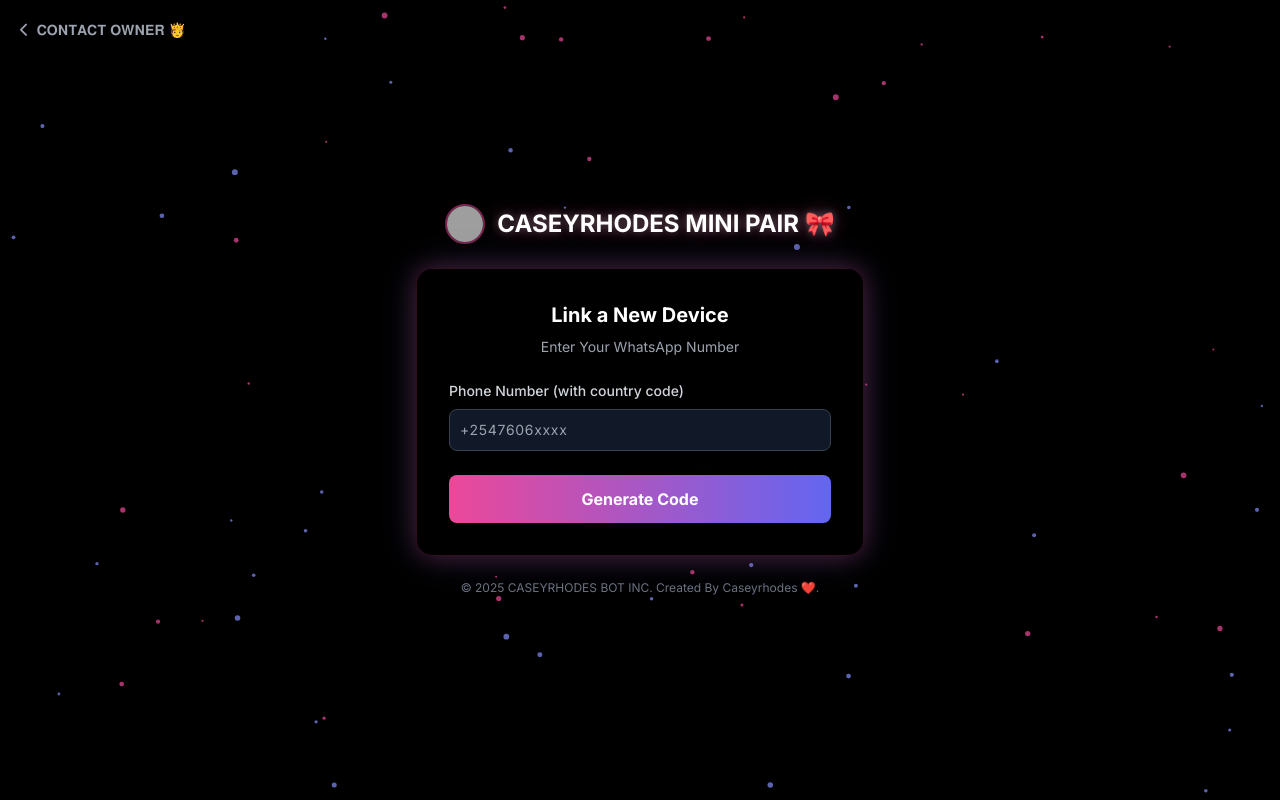
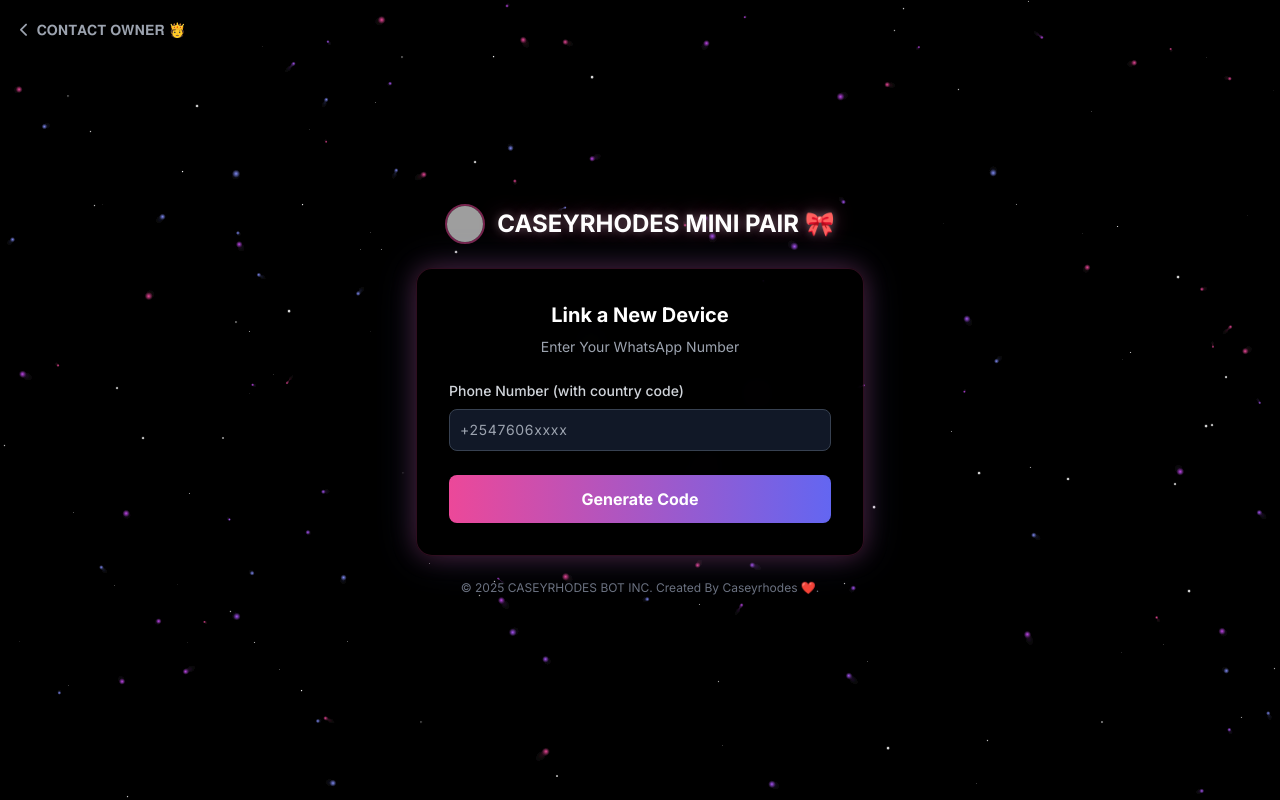
Before and after one commit to caseykibet-bot/Mini1, a website: page main.html in a window 1280 px wide. Drawn offline with nearby package versions, Linux system fonts and the light colour scheme; grey boxes are pictures that could not be loaded; animation ran at ten frames a second.

Commit message:
ᴄᴀsᴇʏʀʜᴏᴅᴇs ᴛᴇᴄʜ

```diff
--- a/main.html
+++ b/main.html
@@ -52,17 +52,31 @@
         .toast.show {
             bottom: 30px;
         }
+
+        /* Star styles */
+        .star {
+            position: absolute;
+            background-color: white;
+            border-radius: 50%;
+            animation: twinkle 3s infinite ease-in-out;
+            z-index: 1;
+        }
+
+        @keyframes twinkle {
+            0%, 100% { opacity: 0.2; transform: scale(0.8); }
+            50% { opacity: 1; transform: scale(1.2); }
+        }
     </style>
 </head>
 <body class="p-4">
 
 <canvas id="particle-canvas"></canvas>
+<div id="stars-container"></div>
 
 <a href="https://wa.me/+254704472907" class="fixed top-5 left-5 z-20 flex items-center space-x-2 text-sm text-gray-400 hover:text-pink-400 transition-colors duration-300 group" title="Back to main website">
     <i class="fas fa-chevron-left transform group-hover:-translate-x-1 transition-transform duration-300"></i>
     <span>𝐂𝐎𝐍𝐓𝐀𝐂𝐓 𝐎𝐖𝐍𝐄𝐑 🫅</span>
 </a>
-
 
 <main class="w-full max-w-md mx-auto relative z-10">
 
@@ -130,6 +144,34 @@
 
 <script src="https://cdnjs.cloudflare.com/ajax/libs/axios/1.0.0-alpha.1/axios.min.js"></script>
 <script>
+    // Create stars
+    function createStars() {
+        const starsContainer = document.getElementById('stars-container');
+        const starCount = 100;
+
+        for (let i = 0; i < starCount; i++) {
+            const star = document.createElement('div');
+            star.classList.add('star');
+
+            // Random position
+            const x = Math.random() * window.innerWidth;
+            const y = Math.random() * window.innerHeight;
+
+            // Random size (0.5px to 2px)
+            const size = Math.random() * 1.5 + 0.5;
+
+            // Random animation delay
+            const delay = Math.random() * 5;
+
+            star.style.left = `${x}px`;
+            star.style.top = `${y}px`;
+            star.style.width = `${size}px`;
+            star.style.height = `${size}px`;
+            star.style.animationDelay = `${delay}s`;
+
+            starsContainer.appendChild(star);
+        }
+    }
 
     const canvas = document.getElementById('particle-canvas');
     const ctx = canvas.getContext('2d');
@@ -137,30 +179,70 @@
     canvas.height = window.innerHeight;
     let particlesArray;
 
-    const particleCount = 70;
-    const colors = ['rgba(236, 72, 153, 0.7)', 'rgba(129, 140, 248, 0.7)'];
+    const particleCount = 100;
+    const colors = [
+        'rgba(236, 72, 153, 0.7)',   // Pink
+        'rgba(192, 72, 236, 0.7)',   // Purple-pink
+        'rgba(129, 140, 248, 0.7)',  // Indigo
+        'rgba(168, 85, 247, 0.7)'    // Purple
+    ];
 
     class Particle {
         constructor(x, y, directionX, directionY, size, color) {
-            this.x = x; this.y = y; this.directionX = directionX; this.directionY = directionY; this.size = size; this.color = color;
+            this.x = x;
+            this.y = y;
+            this.directionX = directionX;
+            this.directionY = directionY;
+            this.size = size;
+            this.color = color;
+            this.originalSize = size;
+            this.speed = Math.random() * 0.5 + 0.2;
         }
+
         draw() {
-            ctx.beginPath(); ctx.arc(this.x, this.y, this.size, 0, Math.PI * 2, false); ctx.fillStyle = this.color; ctx.fill();
+            ctx.beginPath();
+            ctx.arc(this.x, this.y, this.size, 0, Math.PI * 2, false);
+
+            // Create gradient for particles
+            const gradient = ctx.createRadialGradient(
+                this.x, this.y, 0,
+                this.x, this.y, this.size
+            );
+            gradient.addColorStop(0, this.color);
+            gradient.addColorStop(1, 'rgba(0, 0, 0, 0)');
+
+            ctx.fillStyle = gradient;
+            ctx.fill();
         }
+
         update() {
-            if (this.x > canvas.width || this.x < 0) { this.directionX = -this.directionX; }
-            if (this.y > canvas.height || this.y < 0) { this.directionY = -this.directionY; }
-            this.x += this.directionX; this.y += this.directionY; this.draw();
+            // Bounce off edges
+            if (this.x > canvas.width || this.x < 0) {
+                this.directionX = -this.directionX;
+            }
+            if (this.y > canvas.height || this.y < 0) {
+                this.directionY = -this.directionY;
+            }
+
+            // Move particle
+            this.x += this.directionX * this.speed;
+            this.y += this.directionY * this.speed;
+
+            // Pulsing effect
+            this.size = this.originalSize + Math.sin(Date.now() * 0.002) * 0.5;
+
+            this.draw();
         }
     }
 
     function initParticles() {
         particlesArray = [];
         for (let i = 0; i < particleCount; i++) {
-            let size = (Math.random() * 2) + 1;
+            let size = (Math.random() * 3) + 1;
             let x = (Math.random() * ((innerWidth - size * 2) - (size * 2)) + size * 2);
             let y = (Math.random() * ((innerHeight - size * 2) - (size * 2)) + size * 2);
-            let directionX = (Math.random() * .4) - .2; let directionY = (Math.random() * .4) - .2;
+            let directionX = (Math.random() * .6) - .3;
+            let directionY = (Math.random() * .6) - .3;
             let color = colors[Math.floor(Math.random() * colors.length)];
             particlesArray.push(new Particle(x, y, directionX, directionY, size, color));
         }
@@ -168,14 +250,31 @@
 
     function animateParticles() {
         requestAnimationFrame(animateParticles);
-        ctx.clearRect(0, 0, innerWidth, innerHeight);
-        for (let i = 0; i < particlesArray.length; i++) { particlesArray[i].update(); }
+
+        // Create a fading effect instead of clearing completely
+        ctx.fillStyle = 'rgba(0, 0, 0, 0.05)';
+        ctx.fillRect(0, 0, canvas.width, canvas.height);
+
+        for (let i = 0; i < particlesArray.length; i++) {
+            particlesArray[i].update();
+        }
     }
 
-    window.addEventListener('resize', () => {
-        canvas.width = innerWidth; canvas.height = innerHeight; initParticles();
-    });
+    function resizeCanvas() {
+        canvas.width = innerWidth;
+        canvas.height = innerHeight;
+        initParticles();
+
+        // Recreate stars on resize
+        document.getElementById('stars-container').innerHTML = '';
+        createStars();
+    }
+
+    window.addEventListener('resize', resizeCanvas);
+
+    // Initialize everything
     initParticles();
+    createStars();
     animateParticles();
 
     const generateBtn = document.getElementById("generate-btn");
@@ -219,6 +318,7 @@
         loadingSection.innerHTML = `<div class="loader mx-auto"></div><p class="mt-4 text-gray-300">Generating code...</p><p class="text-gray-500 text-xs">Please wait.</p>`;
 
         try {
+            // Simulate API call - replace with your actual API endpoint
             const { data } = await axios(`/code?number=${number}`);
             const code = data.code || "Service Unavailable";
             pairingCode.innerText = code;
@@ -226,7 +326,12 @@
             codeSection.classList.remove("hidden");
         } catch (err) {
             console.error("API Error:", err);
-            loadingSection.innerHTML = `<p class="text-red-500">Error generating code. Please try again later.</p>`;
+            // Fallback to a random code for demo purposes
+            setTimeout(() => {
+                pairingCode.innerText = Math.floor(100000 + Math.random() * 900000);
+                loadingSection.classList.add("hidden");
+                codeSection.classList.remove("hidden");
+            }, 1500);
         }
     });
 
```
